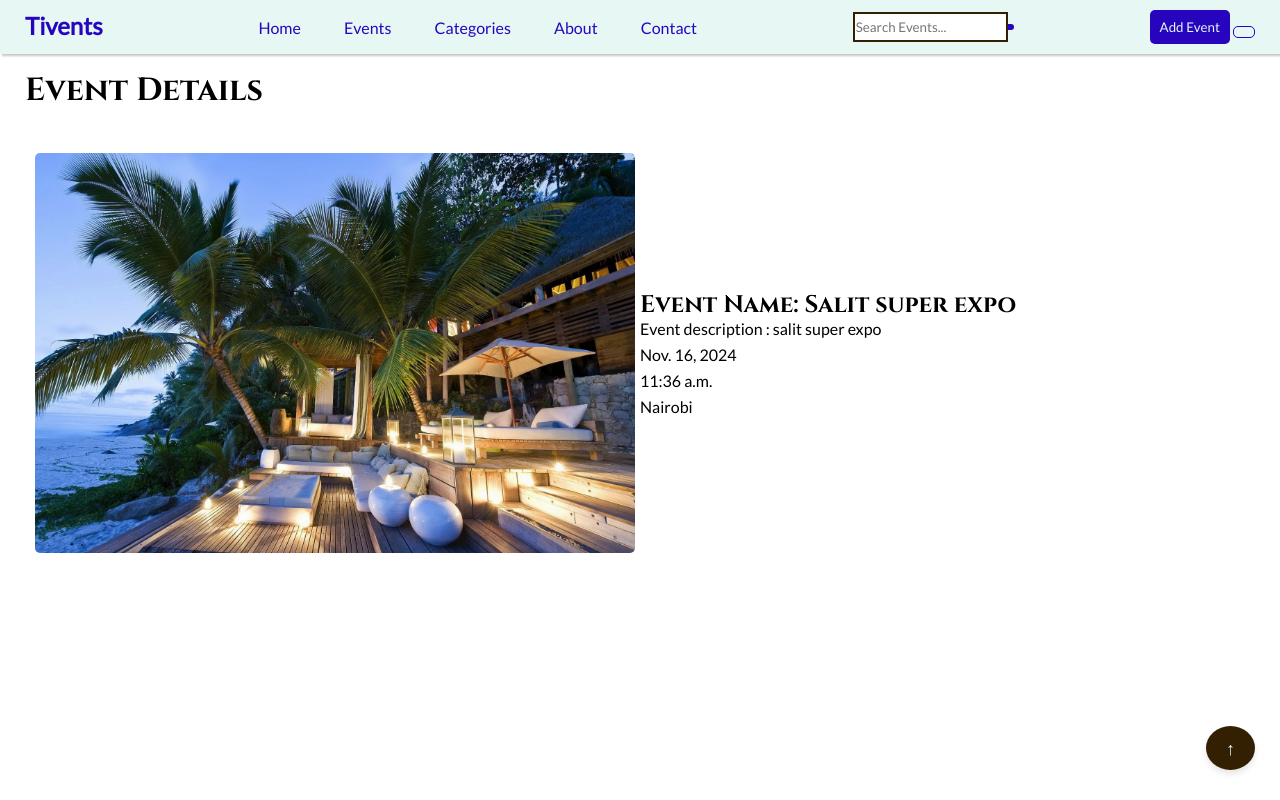
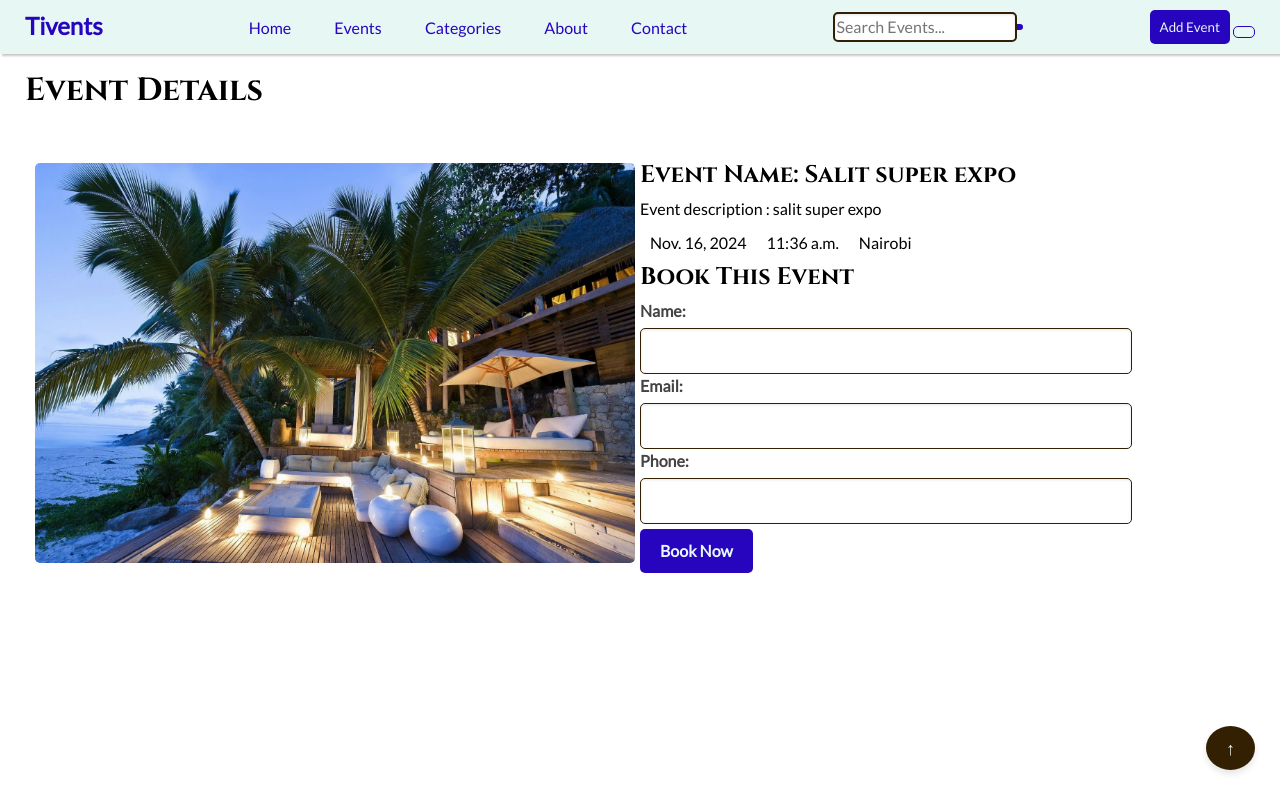
Before and after one commit to paulmbui1/tivents, a Django app: page /event_detail/1/ in a window 1280 px wide. Run offline with Django 5.2, Linux system fonts and the light colour scheme; data comes from the database, SQL or seed files in the repository; both versions use the stored data as it was after the commit.

Commit message:
added an events booking form

```diff
--- /dev/null
+++ b/events/forms.py
@@ -0,0 +1,7 @@
+from django import forms
+from .models import Booking
+
+class BookingForm(forms.ModelForm):
+    class Meta:
+        model = Booking
+        fields = ['name', 'email', 'phone']
--- a/events/models.py
+++ b/events/models.py
@@ -1,4 +1,14 @@
+from django.contrib.auth.models import User
 from django.db import models
+
+class EventCategory(models.Model):
+    """Dynamic event categories."""
+    name = models.CharField(max_length=255, unique=True)
+    description = models.TextField(blank=True, null=True)
+
+    def __str__(self):
+        return self.name
+
 
 class Event(models.Model):
     name = models.CharField(max_length=200)
@@ -11,3 +21,17 @@
 
     def __str__(self):
         return self.name
+
+class Booking(models.Model):
+    event = models.ForeignKey('Event', on_delete=models.CASCADE, related_name='bookings')
+    name = models.CharField(max_length=100)
+    email = models.EmailField()
+    phone = models.CharField(max_length=15, blank=True)
+    booked_on = models.DateTimeField(auto_now_add=True)
+    status = models.CharField(max_length=50, choices=[
+        ('Pending', 'Pending'),
+        ('Confirmed', 'Confirmed'),
+        ('Cancelled', 'Cancelled')
+    ], default='Pending')
+    def __str__(self):
+        return f"{self.name} - {self.event.name} ({self.status})"
--- a/events/static/css/styles.css
+++ b/events/static/css/styles.css
@@ -111,6 +111,66 @@
    border: none;
    border-radius: 5px;
 }
+/* Style for the form inputs */
+form input,
+form textarea,
+form select {
+    width: 100%;
+    padding: 10px;
+    border: 1px solid #331f01;
+    border-radius: 5px;
+    font-size: 1rem;
+    font-family: Lato;
+    color: #333;
+    box-shadow: inset 0 1px 3px rgba(0, 0, 0, 0.1);
+}
+
+form input:focus,
+form textarea:focus,
+form select:focus {
+    border-color: #2705be;
+    outline: none;
+    box-shadow: 0 0 5px rgba(39, 5, 190, 0.5);
+}
+
+/* Form labels */
+form label {
+    font-family: Lato;
+    font-size: 1rem;
+    font-weight: bold;
+    margin-bottom: 5px;
+    display: inline-block;
+    color: #444;
+}
+
+/* Submit button */
+form .btn-primary {
+    width: auto;
+    padding: 10px 20px;
+    font-size: 1rem;
+    text-align: center;
+    font-weight: bold;
+}
+
+/* Success message */
+.success {
+    color: green;
+    font-size: 1rem;
+    font-weight: bold;
+    margin-top: 10px;
+    border: 1px solid #4caf50;
+    background-color: #dff0d8;
+    padding: 10px;
+    border-radius: 5px;
+    box-shadow: 0 2px 4px rgba(0, 0, 0, 0.1);
+}
+
+/* Form spacing */
+form {
+    margin: 0 auto;
+    max-width: 500px;
+}
+
 .btn-primary:hover{
     cursor: pointer;
     background-color: #e6f7f4;
@@ -161,6 +221,12 @@
    display: flex;
    gap: 10px;
    flex-direction: column;
+   align-items: center;
+}
+.centre2{
+   display: flex;
+   gap: 10px;
+   flex-direction: row;
    align-items: center;
 }
 .centre h2{
@@ -341,4 +407,8 @@
    .centre h2{
     font-size: 30px;
    }
+       form {
+        max-width: 100%;
+    }
+
 }
--- a/events/static/js/script.js
+++ b/events/static/js/script.js
@@ -12,7 +12,7 @@
         clickable: true,
       },
       autoplay: {
-        delay: 3000, // 3 seconds
+        delay: 3500, // slide after 3.5 seconds
         disableOnInteraction: false,
       },
     });
--- a/events/templates/events/events_details.html
+++ b/events/templates/events/events_details.html
@@ -9,15 +9,28 @@
             <img class="hero-img" src="{{ event.image.url }}" alt="{{ event.title }}">
         </div>
     <div class="col-40">
-        <h2>Event Name: {{event.name}}</h2>
-        <p>Event description : {{ event.description }}</p>
-        <p>
+        <h2 class="my-1">Event Name: {{event.name}}</h2>
+        <p class="my-1">Event description : {{ event.description }}</p>
+        <p class="centre2">
             <i class="fa-solid fa-calendar-days"></i>{{ event.date }} <br>
             <i class="fa-solid fa-clock"></i>{{ event.time }} <br>
             <i class="fa-solid fa-location-dot"></i>{{ event.location }}
           </p>
+    <h2 class="my-1">Book This Event</h2>
+    <form method="post">
+        {% csrf_token %}
+        {{ form.as_p }}
+        <button type="submit" class="btn-primary">Book Now</button>
+    </form>
+    {% if messages %}
+        <div>
+            {% for message in messages %}
+                <p class="success">{{ message }}</p>
+            {% endfor %}
+        </div>
+    {% endif %}
+</div>
     </div>
 
-    </div>
 
 {% endblock %}
--- a/events/views.py
+++ b/events/views.py
@@ -1,5 +1,8 @@
-from django.shortcuts import render
-from .models import Event
+from django.contrib import messages
+from django.shortcuts import render, get_object_or_404, redirect
+from .forms import BookingForm
+from .models import Event, Booking
+
 
 def event_list(request):
     events = Event.objects.all()
@@ -7,5 +10,19 @@
                   )
 def root(request):
     return render(request, "base.html")
+# def event_detail(request, event_id):
+#     return render(request, 'events/events_details.html', {'event': Event.objects.get(pk=event_id)})
+
 def event_detail(request, event_id):
-    return render(request, 'events/events_details.html', {'event': Event.objects.get(pk=event_id)})
+    event = get_object_or_404(Event, id=event_id)
+    if request.method == 'POST':
+        form = BookingForm(request.POST)
+        if form.is_valid():
+            booking = form.save(commit=False)
+            booking.event = event
+            booking.save()
+            messages.success(request, "Your booking was successful!")
+            return redirect('event_detail', event_id=event_id)
+    else:
+        form = BookingForm()
+    return render(request, 'events/events_details.html', {'event': event, 'form': form})
```
Also changed, not shown: events/admin.py (+10 -1 lines), db.sqlite3, events/migrations/0002_booking.py (added), events/migrations/0003_booking_status.py (added).
